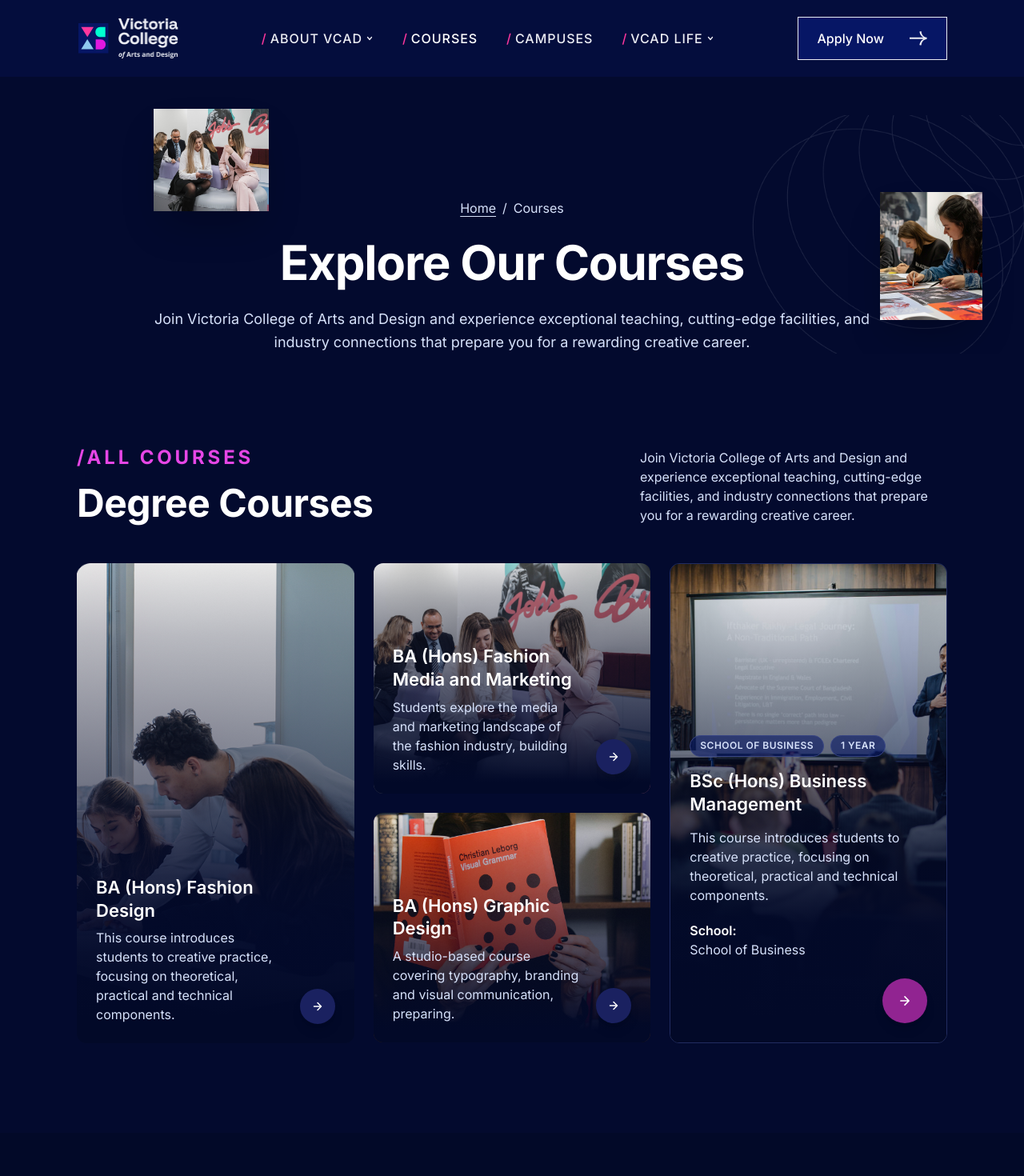
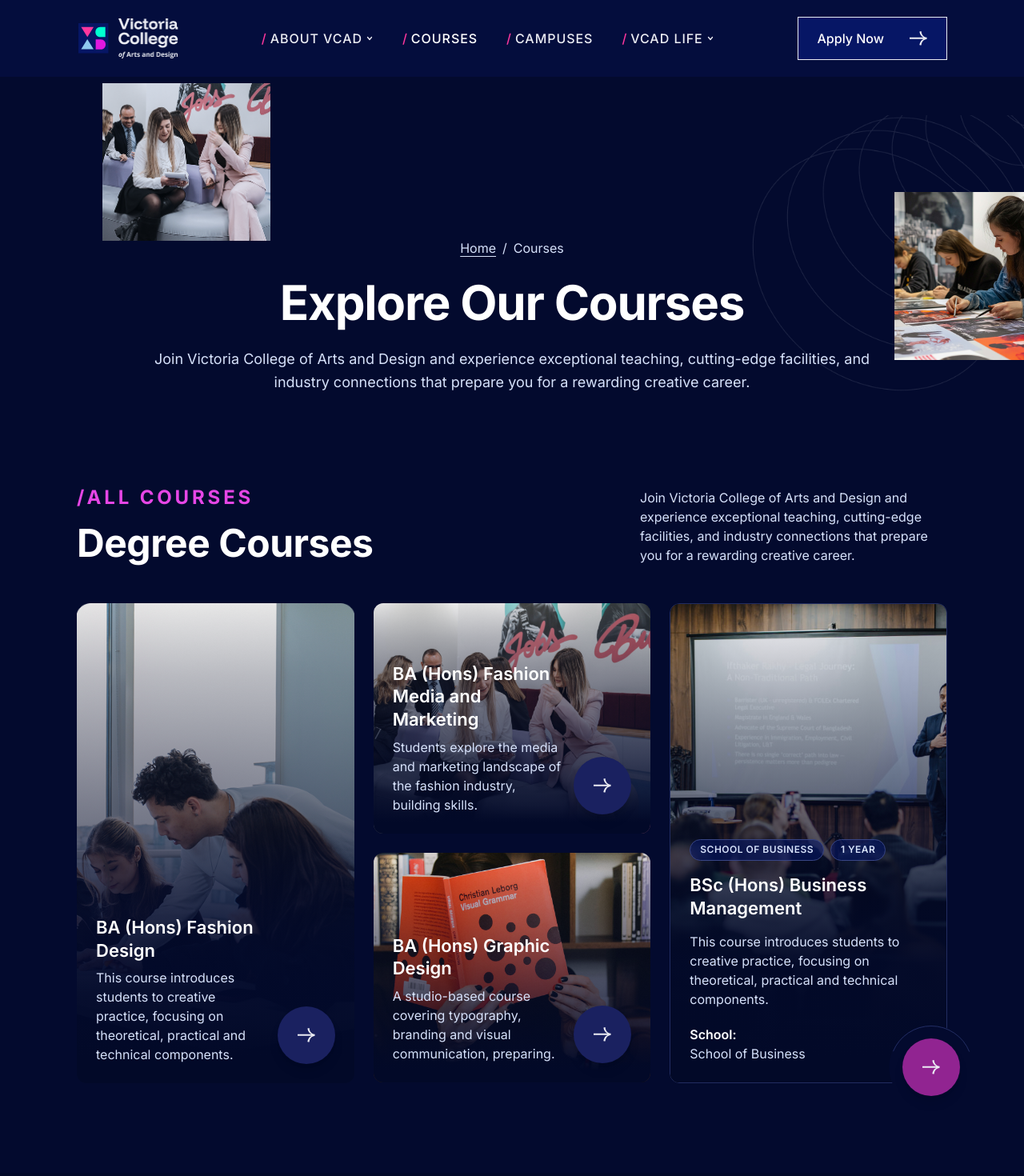
Before and after one commit to Protik111/vcad-front, a Next.js app: page /courses in a window 1280 px wide. Shown: the top 1470 px of the page at 80% size. Built offline with nearby package versions, Linux system fonts and the light colour scheme.

Commit message:
fix: course hero image

```diff
--- a/components/courses/CourseCard.tsx
+++ b/components/courses/CourseCard.tsx
@@ -4,39 +4,32 @@
 import Badge from "@/components/ui/Badge";
 import { cn } from "@/lib/cn";
 
-function ArrowGlyph({ tone }: { tone: "navy" | "magenta" }) {
-  if (tone === "magenta") {
+function ArrowGlyph({
+  tone,
+  className,
+}: {
+  tone: "navy" | "magenta";
+  className?: string;
+}) {
   return (
     <span
       aria-hidden="true"
-        className="flex h-14 w-14 shrink-0 items-center justify-center rounded-full bg-plum text-white shadow-lg transition-transform group-hover:translate-x-0.5"
+      className={cn(
+        "flex shrink-0 items-center justify-center rounded-full text-white shadow-lg transition-transform group-hover:translate-x-0.5",
+        tone === "magenta" ? "h-18 w-18 bg-plum" : "h-18 w-18 bg-[#1a2160]",
+        className,
+      )}
     >
-        <svg width="18" height="18" viewBox="0 0 16 16" fill="none">
+      <svg
+        width="22"
+        height="18"
+        viewBox="0 0 22 18"
+        fill="none"
+        xmlns="http://www.w3.org/2000/svg"
+      >
         <path
-            d="M3.5 8h9M8 3.5 12.5 8 8 12.5"
-            stroke="currentColor"
-            strokeWidth="1.5"
-            strokeLinecap="round"
-            strokeLinejoin="round"
-          />
-        </svg>
-      </span>
-    );
-  }
-
-  // Navy tone — solid filled dark-navy circle for overlay cards
-  return (
-    <span
-      aria-hidden="true"
-      className="flex h-11 w-11 shrink-0 items-center justify-center rounded-full bg-[#1a2160] text-white shadow-lg transition-transform group-hover:translate-x-0.5"
-    >
-      <svg width="16" height="16" viewBox="0 0 16 16" fill="none">
-        <path
-          d="M3.5 8h9M8 3.5 12.5 8 8 12.5"
-          stroke="currentColor"
-          strokeWidth="1.5"
-          strokeLinecap="round"
-          strokeLinejoin="round"
+          d="M12.3611 17.1284C12.3774 17.1436 12.8771 17.2702 13.4716 17.4065C14.0662 17.5429 14.5582 17.6335 14.5669 17.6084C14.617 17.3036 14.6624 16.9981 14.7033 16.692C14.8385 15.7298 15.1647 14.6073 15.5149 13.9047C16.6047 11.7164 18.5585 10.2676 20.9302 9.89018L21.5334 9.79527L21.5334 7.86109L20.9869 7.76946C17.4011 7.16836 15.0633 4.48691 14.6269 0.475636C14.5985 0.213818 14.5647 -3.04613e-07 14.5505 -3.05233e-07C14.4305 -3.10478e-07 12.4265 0.482181 12.3884 0.520363C12.3611 0.548727 12.3818 0.79309 12.4342 1.06582C13.0134 4.08218 14.6738 6.53673 16.8284 7.56436L17.3444 7.81091L6.7189 7.82945L-6.06481e-06 7.84145L-6.15035e-06 9.79855L6.73636 9.81055L17.3367 9.83018L16.6844 10.1607C14.9924 11.0182 13.6516 12.7004 12.8629 14.9575C12.6382 15.6011 12.2989 17.0662 12.3611 17.1284Z"
+          fill="#EBECF3"
         />
       </svg>
     </span>
@@ -69,10 +62,26 @@
     return (
       <Link
         href={`/courses/${course.slug}`}
-        className={cn(
-          "group relative flex overflow-hidden rounded-card border border-border/60 hover:border-magenta",
-          className,
-        )}
+        className={cn("group relative block", className)}
+      >
+        {/* Everything that should respect the card's rounded corners
+            lives in this clipped wrapper — the arrow deliberately sits
+            outside it so it can overlap the corner. A circular mask
+            punches a real hole through the corner (rather than a
+            solid patch guessing at the page background colour) so the
+            arrow looks set into a cutout instead of just stacked on
+            top, centered on the same point the arrow itself sits at.
+            Cutout radius = arrow radius (36px) + 16px gap = 52px;
+            centre sits 20px in from each edge (radius minus the
+            arrow's own -16px offset, so it's concentric with it). */}
+        <div
+          className="absolute inset-0 flex overflow-hidden rounded-card border border-border/60 transition-colors group-hover:border-magenta"
+          style={{
+            maskImage:
+              "radial-gradient(circle 52px at calc(100% - 20px) calc(100% - 20px), transparent 52px, white 53px)",
+            WebkitMaskImage:
+              "radial-gradient(circle 52px at calc(100% - 20px) calc(100% - 20px), transparent 52px, white 53px)",
+          }}
         >
           <Image
             src={course.image}
@@ -96,10 +105,34 @@
               <p className="text-default font-semibold text-white">School:</p>
               <p className="text-default text-pale-blue">{course.school}</p>
             </div>
-          <div className="mt-2 flex justify-end">
-            <ArrowGlyph tone={arrowTone} />
           </div>
         </div>
+
+        <svg
+          aria-hidden="true"
+          className="absolute z-10 text-border/60 transition-colors group-hover:text-magenta"
+          width={104}
+          height={104}
+          style={{ right: -32, bottom: -32 }}
+          viewBox="0 0 104 104"
+        >
+          <circle
+            cx="52"
+            cy="52"
+            r="51.5"
+            fill="none"
+            stroke="currentColor"
+            strokeWidth="1"
+            pathLength={100}
+            strokeDasharray="37.57 62.43"
+            strokeDashoffset={43.72}
+          />
+        </svg>
+
+        <ArrowGlyph
+          tone={arrowTone}
+          className="absolute -bottom-4 -right-4 z-10"
+        />
       </Link>
     );
   }
--- a/components/courses/CoursesHero.tsx
+++ b/components/courses/CoursesHero.tsx
@@ -15,21 +15,21 @@
       <Container className="relative bg-[url('/images/cta-background.png')] bg-right bg-no-repeat bg-size-[405px]">
         <div className="mx-auto flex max-w-4xl flex-col items-center gap-6 text-center">
           <div className="hidden w-full items-start justify-between md:flex">
-            <div className="relative -mt-2 h-28 w-32 shrink-0 overflow-hidden shadow-2xl lg:h-32 lg:w-36">
+            <div className="relative shrink-0 overflow-hidden -mt-10 -ml-16">
               <Image
-                src="/images/courses-hero-left.jpg"
+                src="/images/courses-hero-left-2.png"
                 alt=""
-                fill
-                sizes="210px"
+                width={210}
+                height={310}
                 className="object-cover"
               />
             </div>
-            <div className="relative mt-4 left-35 top-20 shrink-0 overflow-hidden shadow-2xl lg:h-40 lg:w-32">
+            <div className="relative mt-4 left-60 top-20 shrink-0 overflow-hidden">
               <Image
                 src="/images/story-life-borough.jpg"
                 alt=""
-                fill
-                sizes="195px"
+                width={210}
+                height={210}
                 className="object-cover"
               />
             </div>
```
Also changed, not shown: public/images/courses-hero-left-2.png (added). Lines whose indentation alone changed are shown as unchanged.
